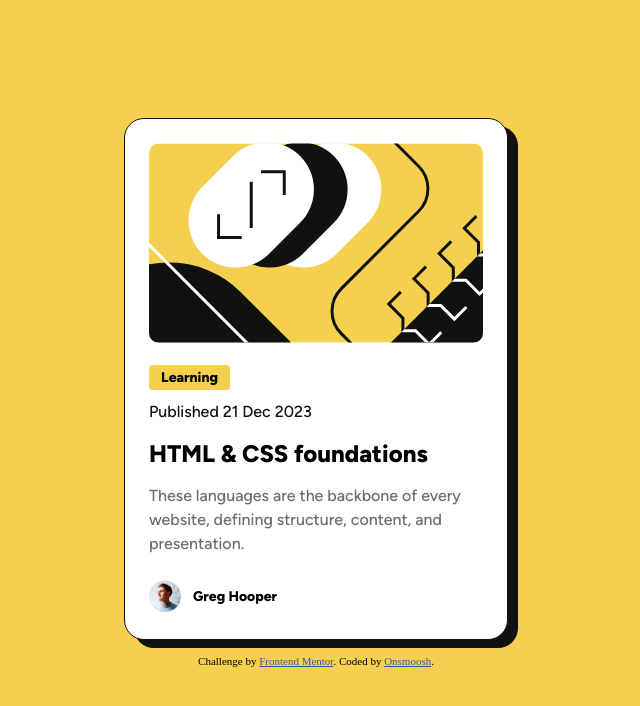
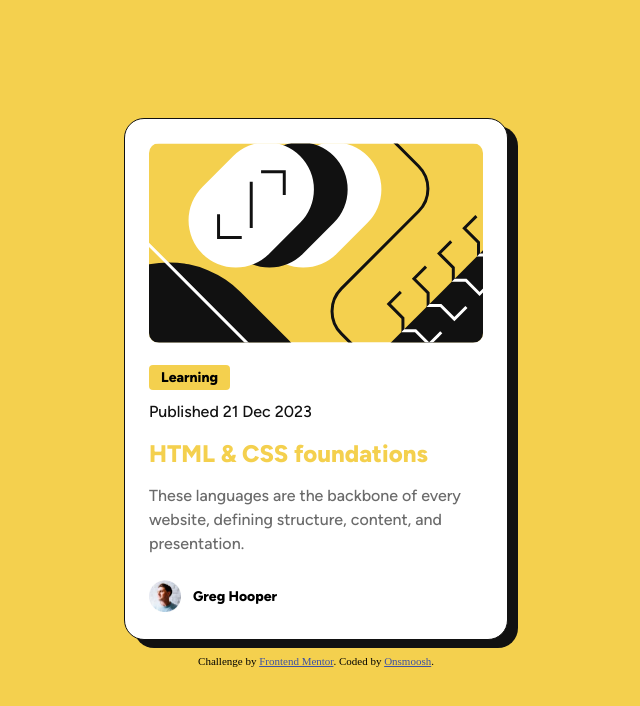
Before and after one commit to Onsmoosh/frontendmentor-blogpreviewcard, a plain HTML site: page index.html in a window 1280 px wide. In both pictures the pointer is over the element "HTML & CSS foundations". Shown: the whole page, without its empty margins (324-964 px from the left). Drawn offline with Linux system fonts and the light colour scheme.

Commit message:
Set hover and focus styles for .description h1 elements
Added a yellow color change on hover and focus-visible states for `.description h1`. This improves interactivity and accessibility by providing visual feedback for user actions.

```diff
--- a/css/styles.css
+++ b/css/styles.css
@@ -95,6 +95,11 @@ img {
     margin-block: 12px;
 }
 
+.description h1:hover,
+.description h1:focus-visible {
+    color: var(--color-yellow);
+}
+
 .description span {
     background: var(--color-yellow);
     padding-inline: 12px;
```
